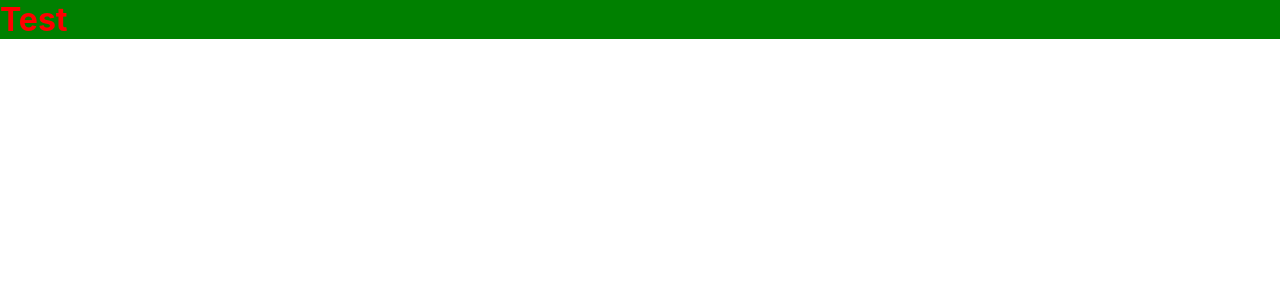
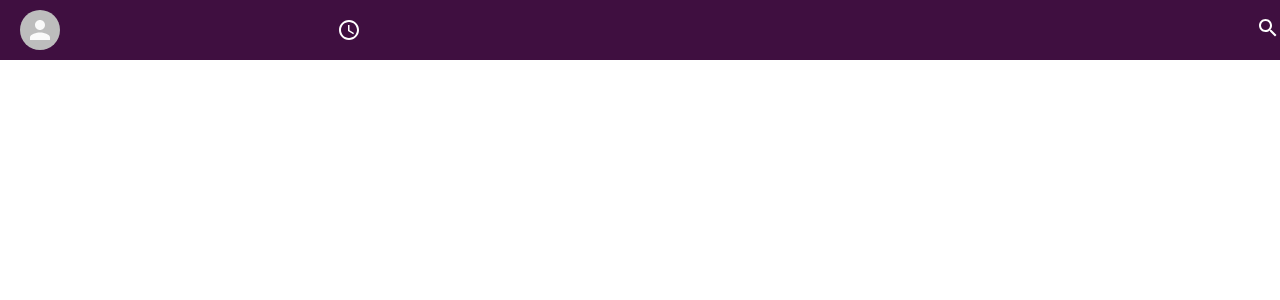
Before and after one commit to cainjason/slack-clone-v1, a React (Create React App) app: page / in a window 1280 px wide. Shown: the top 300 px of the page. Built offline with nearby package versions, Linux system fonts and the light colour scheme.

Commit message:
Chore: imported Icons

```diff
--- a/package.json
+++ b/package.json
@@ -44,5 +44,5 @@
   },
   "resolutions": {
     "styled-components": "^5"
+  }
 }
-}
--- a/src/App.js
+++ b/src/App.js
@@ -6,7 +6,7 @@ import {
   Route,
   Link
 } from "react-router-dom";
-import Header from "./Componentes/Header";
+import Header from "./components/Header";
 
 
 function App() {
--- a/src/Componentes/Header.js
+++ /dev/null
@@ -1,24 +0,0 @@
-import React from 'react'
-import styled from "styled-components"
-
-function Header() {
-  return (
-    <HeaderContainer>
-        {/* Header Left */}
-        <h1> Test </h1>
-
-        {/* Header Search */}
-
-        {/* Header Right */}
-    </HeaderContainer>
-  )
-}
-
-export default Header;
-
-const HeaderContainer = styled.div`
-    background-color: green;
-    color: red;
-
-`
-;
--- /dev/null
+++ b/src/components/Header.js
@@ -0,0 +1,66 @@
+import { Avatar } from "@material-ui/core"
+import React from 'react'
+import styled from "styled-components"
+import AccessTimeIcon from "@material-ui/icons/AccessTime"
+import SearchIcon from "@material-ui/icons/Search"
+
+
+
+
+
+function Header() {
+  return (
+    <HeaderContainer>
+        {/* Header Left */}
+        <HeaderLeft>
+            <HeaderAvatar
+              // TODO: add onclick
+            />
+            <AccessTimeIcon />
+        </HeaderLeft>
+
+        {/* Header Search */}
+        <HeaderSearch>
+          <SearchIcon />
+        </HeaderSearch>
+
+        {/* Header Right */}
+
+    </HeaderContainer>
+  )
+}
+
+export default Header;
+
+const HeaderContainer = styled.div`
+  display: flex;
+  position: fixed;
+  width: 100%;
+  align-items: center;
+  justify-content: space-between;
+  padding: 10px 0;
+  background-color: var(--slack-color);
+  color: white;
+`;
+
+const HeaderLeft = styled.div`
+  flex: 0.3;
+  display: flex;
+  align-items: center;
+  margin-left: 20px;
+
+  > .MuiSvgIcon-root {
+    margin-left: auto;
+    margin-right: 30px;
+  }
+`;
+
+const HeaderAvatar = styled(Avatar)`
+  cursor: pointer;
+
+  :hover {
+    opacity: 0.8;
+  }
+`;
+
+const HeaderSearch = styled.div``
```
Also changed, not shown: 1 other file (tests, documents, lock files or other folders).
